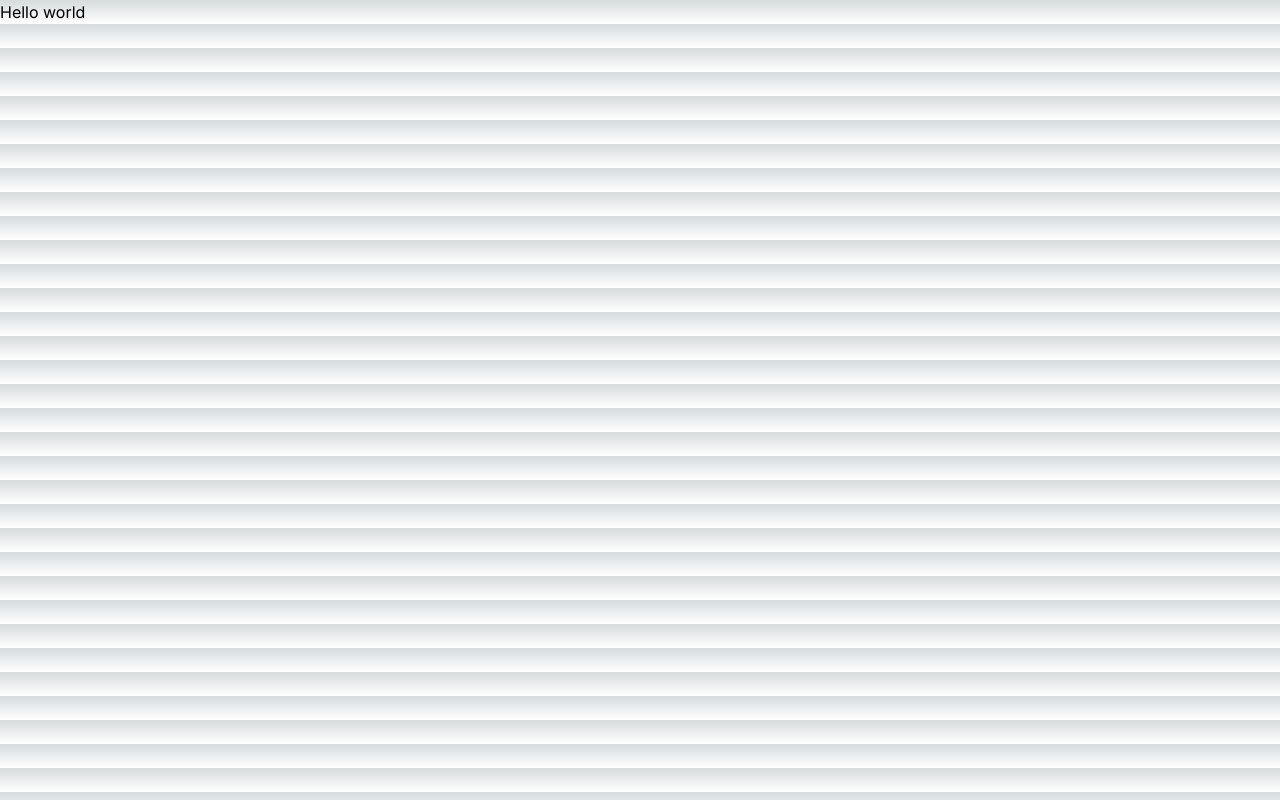
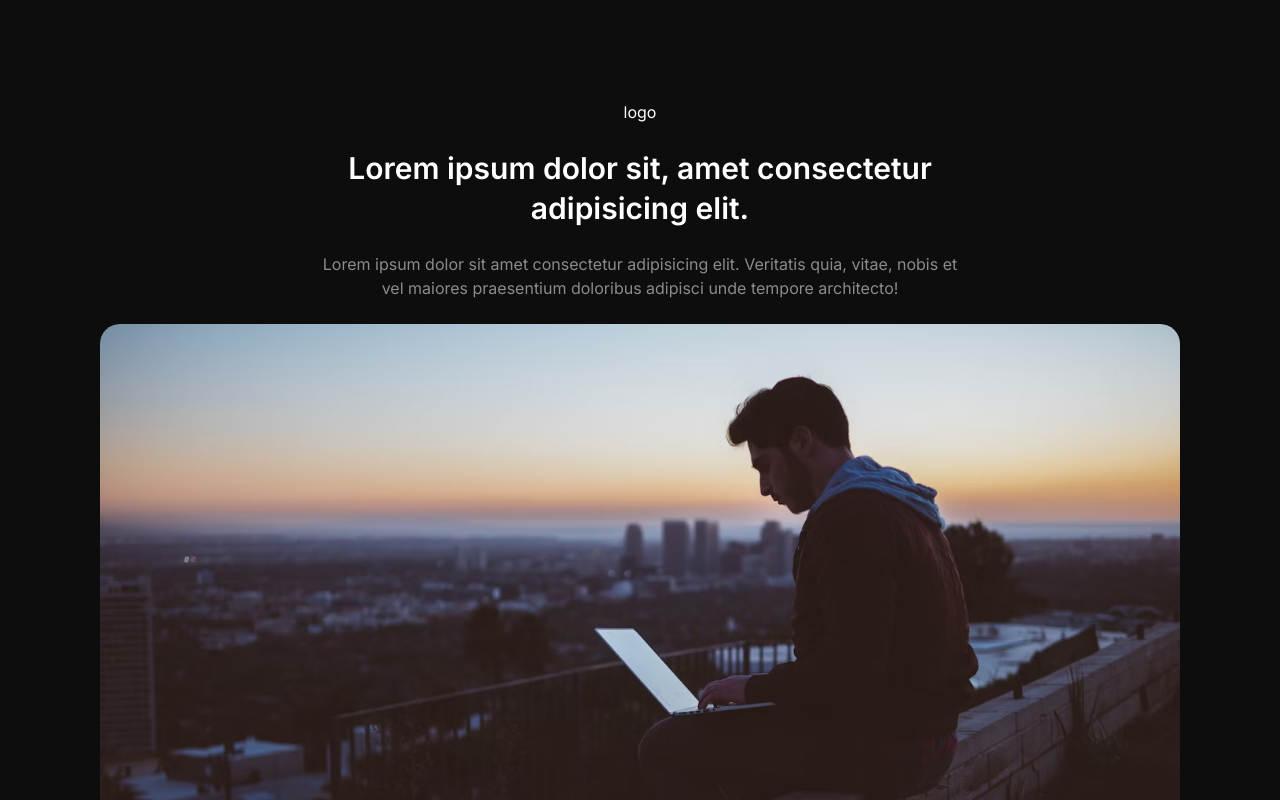
Before and after one commit to ranselorm/shaydes, a Next.js app: page / in a window 1280 px wide. Shown: the top 800 px of the page. Built offline with nearby package versions, Linux system fonts and the light colour scheme.

Commit message:
Add Hero section

```diff
--- a/app/globals.css
+++ b/app/globals.css
@@ -15,13 +15,3 @@
     --background-end-rgb: 0, 0, 0;
   }
 }
-
-body {
-  color: rgb(var(--foreground-rgb));
-  background: linear-gradient(
-      to bottom,
-      transparent,
-      rgb(var(--background-end-rgb))
-    )
-    rgb(var(--background-start-rgb));
-}
--- a/app/layout.js
+++ b/app/layout.js
@@ -1,17 +1,21 @@
-import './globals.css'
-import { Inter } from 'next/font/google'
+import "./globals.css";
+import { Inter } from "next/font/google";
 
-const inter = Inter({ subsets: ['latin'] })
+const inter = Inter({ subsets: ["latin"] });
 
 export const metadata = {
-  title: 'Create Next App',
-  description: 'Generated by create next app',
-}
+  title: "Create Next App",
+  description: "Generated by create next app",
+};
 
 export default function RootLayout({ children }) {
   return (
     <html lang="en">
-      <body className={inter.className}>{children}</body>
+      <body className={inter.className}>
+        <main className="p-[20px] md:p-[70px] lg:p-[100px] bg-black/95 text-white">
+          {children}
+        </main>
+      </body>
     </html>
-  )
+  );
 }
--- a/app/page.js
+++ b/app/page.js
@@ -1,9 +1,9 @@
-import Image from "next/image";
+import Hero from "@/components/Hero";
 
 export default function Home() {
   return (
-    <>
-      <h1>Hello world</h1>
-    </>
+    <div>
+      <Hero />
+    </div>
   );
 }
--- /dev/null
+++ b/components/Hero.jsx
@@ -0,0 +1,29 @@
+import Image from "next/image";
+import React from "react";
+
+const Hero = () => {
+  return (
+    <section>
+      <div className="flex justify-center flex-col items-center gap-y-6">
+        <div>
+          <h2>logo</h2>
+        </div>
+        <article className="flex justify-center flex-col items-center gap-y-6 w-full lg:w-3/5 lg:text-center">
+          <h2 className="font-semibold  text-[15px] lg:text-[30px] lg:leading-[40px]">
+            Lorem ipsum dolor sit, amet consectetur adipisicing elit.
+          </h2>
+          <p className="text-[#8d8a8a]">
+            Lorem ipsum dolor sit amet consectetur adipisicing elit. Veritatis
+            quia, vitae, nobis et vel maiores praesentium doloribus adipisci
+            unde tempore architecto!
+          </p>
+        </article>
+        <div className="relative w-full h-[200px] lg:h-[600px] rounded-xl lg:rounded-[20px] overflow-hidden">
+          <Image src="/hero.png" alt="" fill className="object-cover" />
+        </div>
+      </div>
+    </section>
+  );
+};
+
+export default Hero;
```
Also changed, not shown: public/hero.png (added).
